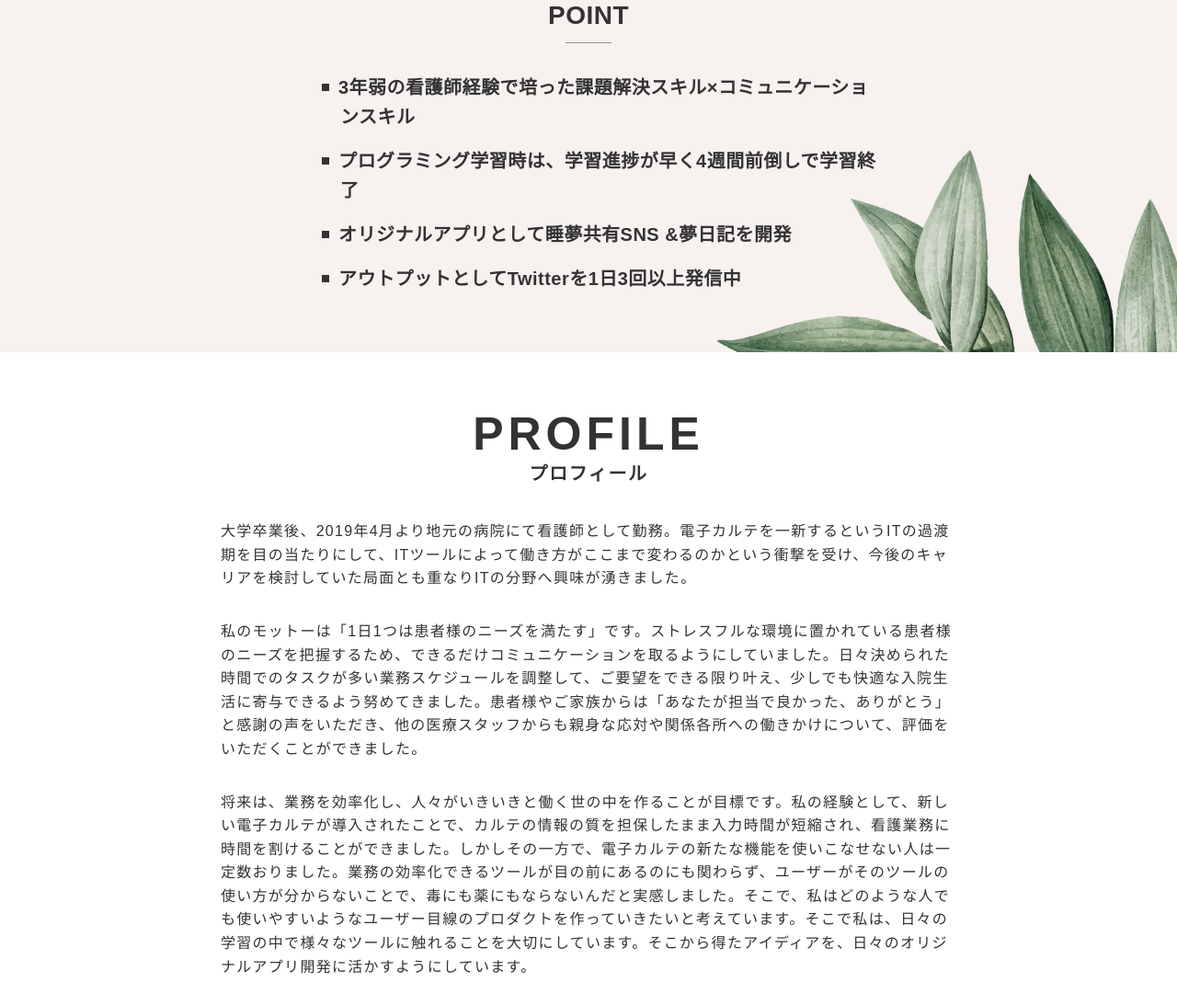
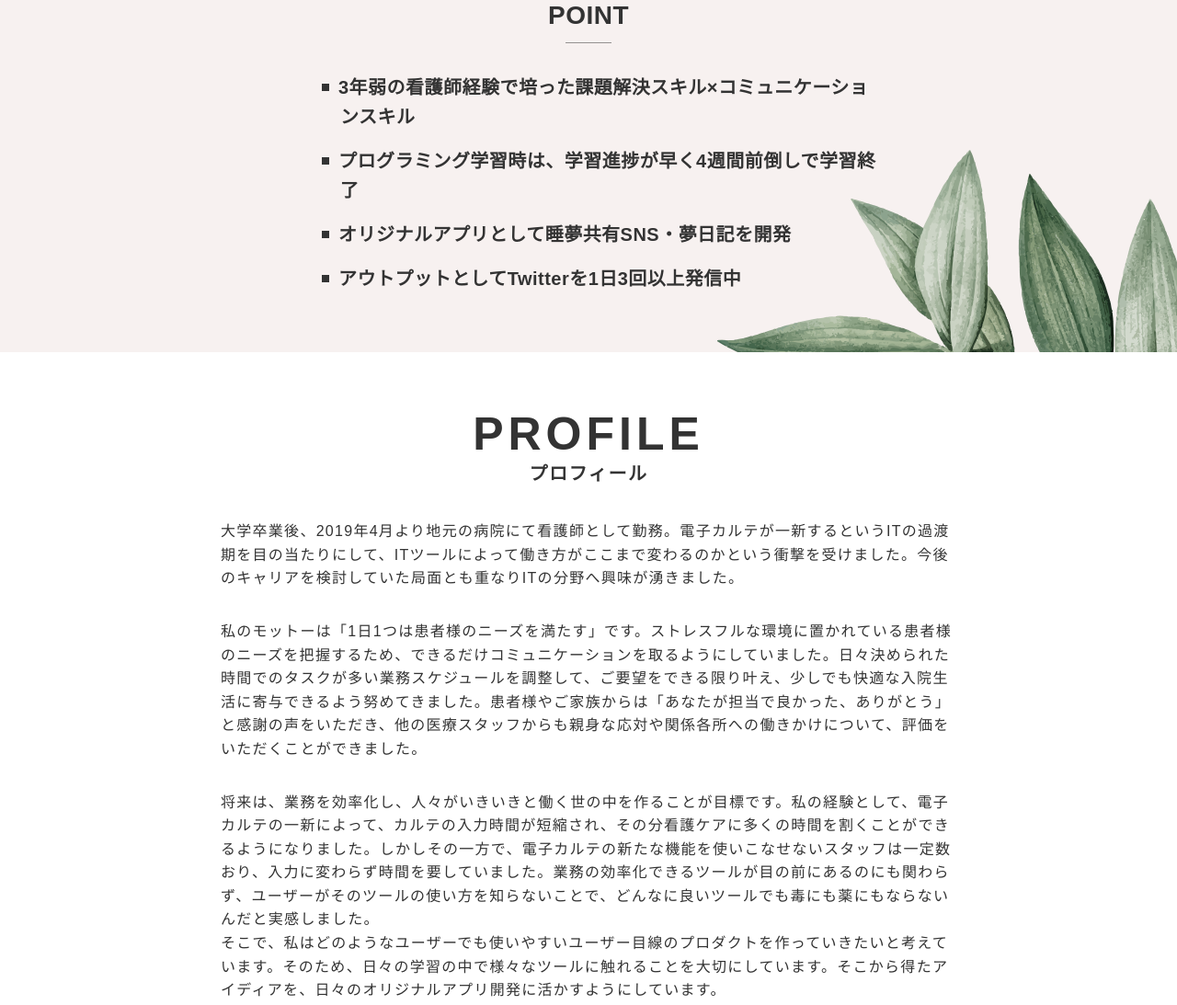
Before and after one commit to yuki-brave/portfolio-site, a plain HTML site: page index.html in a window 1280 px wide. Shown: the part 388-1481 px from the top of the page at 92% size. Drawn offline with nearby package versions, Linux system fonts and the light colour scheme.

Commit message:
内容の微調整

```diff
--- a/index.html
+++ b/index.html
@@ -75,7 +75,7 @@
               <!-- 記載番号：10 -->
               <li class="firstview__point-item">3年弱の看護師経験で培った課題解決スキル×コミュニケーションスキル</li>
               <li class="firstview__point-item">プログラミング学習時は、学習進捗が早く4週間前倒しで学習終了</li>
-              <li class="firstview__point-item">オリジナルアプリとして睡夢共有SNS &夢日記を開発</li>
+              <li class="firstview__point-item">オリジナルアプリとして睡夢共有SNS・夢日記を開発</li>
               <li class="firstview__point-item">アウトプットとしてTwitterを1日3回以上発信中</li>
             </ul>
           </div>
@@ -90,13 +90,15 @@
             <!-- 記載番号：11 -->
             <div class="profile__text-area">
               <p>
-                大学卒業後、2019年4月より地元の病院にて看護師として勤務。電子カルテを一新するというITの過渡期を目の当たりにして、ITツールによって働き方がここまで変わるのかという衝撃を受け、今後のキャリアを検討していた局面とも重なりITの分野へ興味が湧きました。
+                大学卒業後、2019年4月より地元の病院にて看護師として勤務。電子カルテが一新するというITの過渡期を目の当たりにして、ITツールによって働き方がここまで変わるのかという衝撃を受けました。今後のキャリアを検討していた局面とも重なりITの分野へ興味が湧きました。
               </p>
               <p>
                 私のモットーは「1日1つは患者様のニーズを満たす」です。ストレスフルな環境に置かれている患者様のニーズを把握するため、できるだけコミュニケーションを取るようにしていました。日々決められた時間でのタスクが多い業務スケジュールを調整して、ご要望をできる限り叶え、少しでも快適な入院生活に寄与できるよう努めてきました。患者様やご家族からは「あなたが担当で良かった、ありがとう」と感謝の声をいただき、他の医療スタッフからも親身な応対や関係各所への働きかけについて、評価をいただくことができました。
               </p>
               <p>
-                将来は、業務を効率化し、人々がいきいきと働く世の中を作ることが目標です。私の経験として、新しい電子カルテが導入されたことで、カルテの情報の質を担保したまま入力時間が短縮され、看護業務に時間を割けることができました。しかしその一方で、電子カルテの新たな機能を使いこなせない人は一定数おりました。業務の効率化できるツールが目の前にあるのにも関わらず、ユーザーがそのツールの使い方が分からないことで、毒にも薬にもならないんだと実感しました。そこで、私はどのような人でも使いやすいようなユーザー目線のプロダクトを作っていきたいと考えています。そこで私は、日々の学習の中で様々なツールに触れることを大切にしています。そこから得たアイディアを、日々のオリジナルアプリ開発に活かすようにしています。
+                将来は、業務を効率化し、人々がいきいきと働く世の中を作ることが目標です。私の経験として、電子カルテの一新によって、カルテの入力時間が短縮され、その分看護ケアに多くの時間を割くことができるようになりました。しかしその一方で、電子カルテの新たな機能を使いこなせないスタッフは一定数おり、入力に変わらず時間を要していました。業務の効率化できるツールが目の前にあるのにも関わらず、ユーザーがそのツールの使い方を知らないことで、どんなに良いツールでも毒にも薬にもならないんだと実感しました。
+                <br>
+                そこで、私はどのようなユーザーでも使いやすいユーザー目線のプロダクトを作っていきたいと考えています。そのため、日々の学習の中で様々なツールに触れることを大切にしています。そこから得たアイディアを、日々のオリジナルアプリ開発に活かすようにしています。
               </p>
             </div>
           </div>
```
Also changed, not shown: works/01.html (+2 -2 lines).
